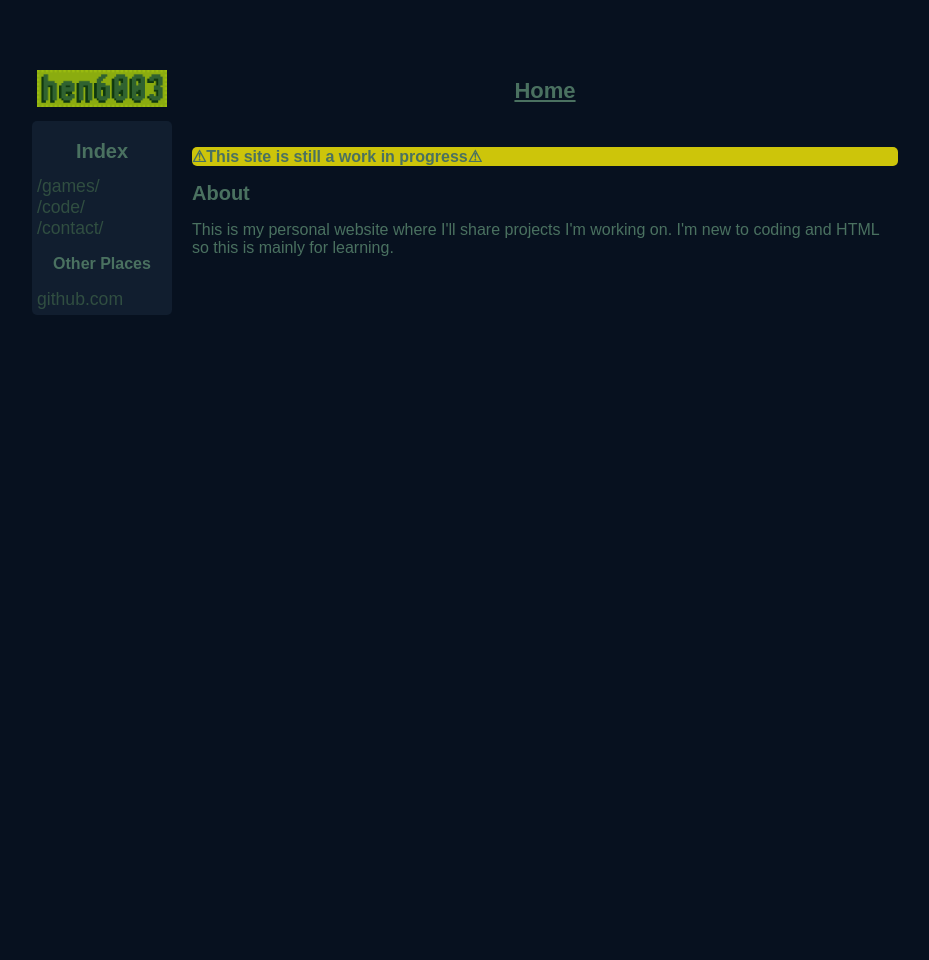
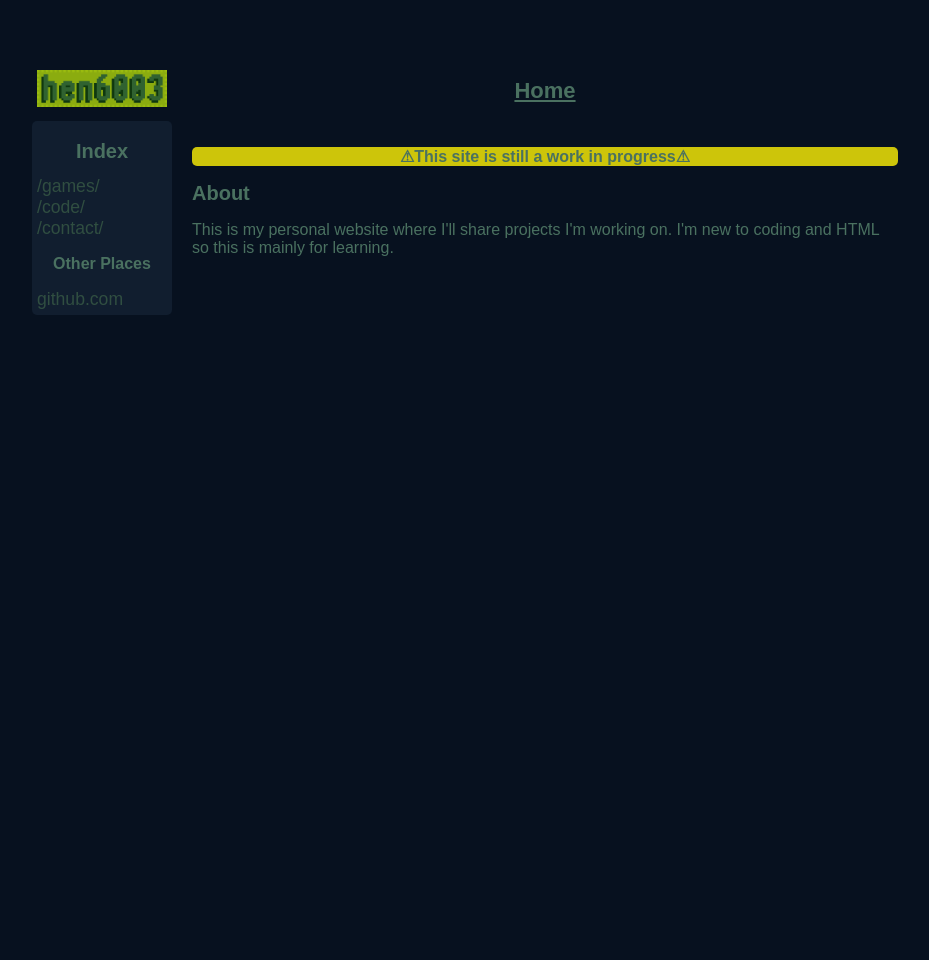
Before and after one commit to hen6003/hen6003.github.io, a Jekyll site: the page built from index.html, in a window 1280 px wide. Shown: the whole page, without its empty margins (170-1099 px from the left). Built offline with Jekyll 4.4.1, drawn with Linux system fonts in a browser that asks for light colours.

Commit message:
center warning text

```diff
--- a/index.html
+++ b/index.html
@@ -3,7 +3,7 @@ layout: default
 title: Home
 ---
 <div class="blurb">
-  <h3 style="background-color: #CDC50A; border-radius: 5px;">⚠This site is still a work in progress⚠</h3>
+  <h3 style="background-color: #CDC50A; border-radius: 5px; text-align: center;">⚠This site is still a work in progress⚠</h3>
   <h1>About</h1>
   <p>This is my personal website where I'll share projects I'm working on. I'm new to coding and HTML so this is mainly for learning.</p>
 </div><!-- /.blurb -->
```
Also changed, not shown: css/main.css (indentation only).
